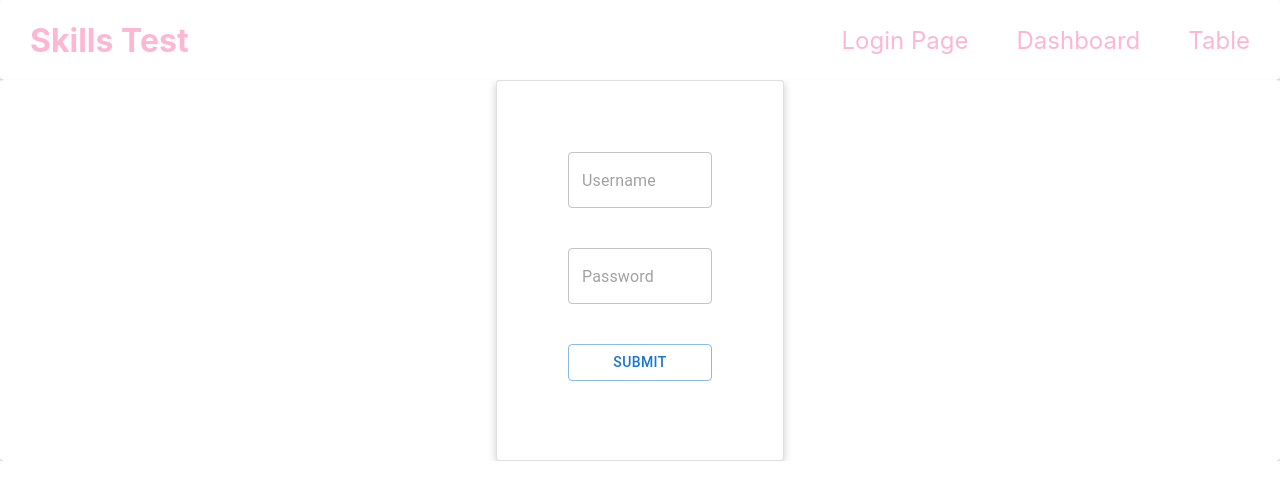
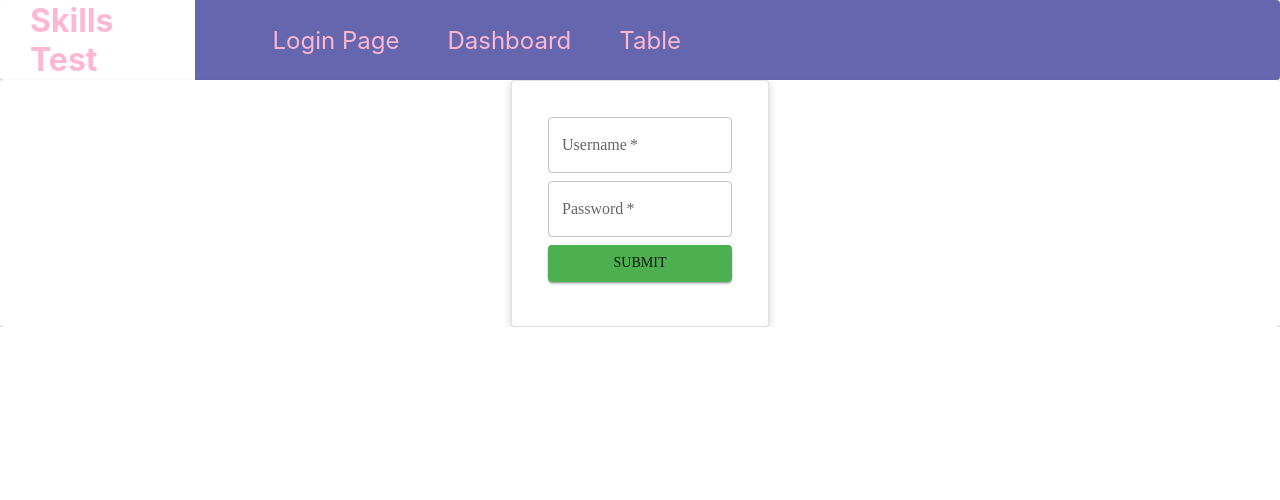
Before and after one commit to AndreaBarberioArke/ArkeSkillsTest, a React (Create React App) app: page / in a window 1280 px wide. Shown: the top 500 px of the page. Built offline with nearby package versions, Linux system fonts and the light colour scheme.

Commit message:
feat: improvements on pages

```diff
--- a/src/App.tsx
+++ b/src/App.tsx
@@ -3,15 +3,20 @@ import { Routes, Route } from "react-router-dom";
 import Dashboard from "./pages/Dashboard";
 import LoginForm from "./pages/LoginPage";
 import Table from "./pages/Table";
+import {ThemeProvider} from "@mui/material";
+import theme from "./theme";
 
 const App: React.FC = () => {
+
   return (
     <div className="App">
-      <Routes>
-        <Route path="/" element={<LoginForm />} />
-        <Route path="/dashboard" element={<Dashboard />} />
-        <Route path="/table" element={<Table />} />
-      </Routes>
+        <ThemeProvider theme={theme}>
+          <Routes>
+            <Route path="/" element={<LoginForm />} />
+            <Route path="/dashboard" element={<Dashboard />} />
+            <Route path="/table" element={<Table />} />
+          </Routes>
+        </ThemeProvider>
     </div>
   );
 };
--- a/src/components/layout/DashboardCard.tsx
+++ b/src/components/layout/DashboardCard.tsx
@@ -1,28 +1,24 @@
 import React from "react";
 import { Card } from "@mui/material";
 import "../../../src/styles/dashboard.css";
-import { styled } from "@mui/material/styles";
-import Paper from "@mui/material/Paper";
 
-export const DashboardCard = ({ props }: any) => {
-  const Element = styled(Paper)(({ theme }) => ({
-    display: "flex",
-    flexFlow: "row wrap",
-    margin: "200px",
-    padding: theme.spacing(3),
-    textAlign: "center",
+export interface DashboardCardProps {
+    image_url: string,
+    name: string,
+    surname: string,
+    floor: string
+}
 
-    [theme.breakpoints.down("sm")]: {
+export const DashboardCard = (props: DashboardCardProps) => {
+  const { image_url, name, surname, floor } = props;
 
-    },
-  }));
   return (
     <Card variant="outlined" className="card-container">
-      <img src={props.image_url} alt={props.name} className="card-img" />
+      <img src={image_url} alt={name} className="card-img" />
       <div className="info-card">
-        <h4>{props.name}</h4>
-        <h4>{props.surname}</h4>
-        <p>User Floor:{props.floor}</p>
+        <h4>{name}</h4>
+        <h4>{surname}</h4>
+        <p>User Floor:{floor}</p>
       </div>
     </Card>
   );
--- a/src/components/layout/MainNavigation.tsx
+++ b/src/components/layout/MainNavigation.tsx
@@ -1,9 +1,9 @@
-import React from "react";
+import React, {useState} from "react";
 import { Link } from "react-router-dom";
 import "../../styles/MainNavigation.css";
 import Paper from "@mui/material/Paper";
 import { styled } from "@mui/material/styles";
-import { IconButton } from "@mui/material";
+import { IconButton, Drawer } from "@mui/material";
 import MenuIcon from "@mui/icons-material/Menu";
 
 const Item = styled(Paper)(({ theme }) => ({
@@ -17,12 +17,9 @@ const ItemMobile = styled(Paper)(({ theme }) => ({
   },
 }));
 
-export const MainNavigation = () => {
-  return (
-    <>
-      <Item className="header">
-        <div className="logo">Skills Test</div>
-        <nav>
+const Nav = () => {
+    return(
+        <nav className='header'>
             <ul>
                 <li>
                     <Link to="/">Login Page</Link>
@@ -35,6 +32,16 @@ export const MainNavigation = () => {
                 </li>
             </ul>
         </nav>
+    )
+}
+
+export const MainNavigation = () => {
+    const [openDrawer,setOpenDrawer]= useState<boolean>(false)
+  return (
+    <>
+      <Item className="header">
+        <div className="logo">Skills Test</div>
+        <Nav/>
       </Item>
 
       <ItemMobile className="item-mobile">
@@ -46,10 +53,18 @@ export const MainNavigation = () => {
           sx={{
             margin: "25px",
           }}
+          onClick={() => setOpenDrawer(true)}
         >
           <MenuIcon />
         </IconButton>
       </ItemMobile>
+      <Drawer
+          open={openDrawer}
+          style={{minWidth: 300}}
+          onClose={() => setOpenDrawer(false)}
+      >
+        <Nav/>
+      </Drawer>
     </>
   );
 };
--- a/src/pages/Dashboard.tsx
+++ b/src/pages/Dashboard.tsx
@@ -1,13 +1,13 @@
-import React, { useState } from "react";
+import React, {useEffect, useState} from "react";
 import Grid from "@mui/material/Grid";
 import Box from "@mui/material/Box";
 import Paper from "@mui/material/Paper";
 import { styled } from "@mui/material/styles";
-import DashboardCard from "../components/layout/DashboardCard";
+import DashboardCard, {DashboardCardProps} from "../components/layout/DashboardCard";
 import axios from "axios";
 import "../../src/styles/dashboard.css";
+import {Typography} from "@mui/material";
 
-export const Dashboard = () => {
 const Element = styled(Paper)(({ theme }) => ({
   display: "flex",
   flexFlow: "row wrap",
@@ -20,14 +20,20 @@ export const Dashboard = () => {
   },
 }));
 
+export const Dashboard = () => {
   const [user, setUser] = useState([]);
 
+  useEffect(() => {
+      getData()
+  },[])
+
+    function getData(){
         axios
             .get("https://run.mocky.io/v3/7b764d09-c540-4408-831b-ec24c14e9121")
             .then((response) => {
                 setUser(response.data.users.info);
             });
-
+    }
   return (
     <div>
       <div className="box-container">
@@ -42,14 +48,18 @@ export const Dashboard = () => {
             <Grid
               className="grid"
               container
-              item
-              xs={12}
+              spacing={4}
+            >
+              {user.length > 0 && user.map((item: DashboardCardProps, index) => (
+                <Grid key={index} item xs={12} md={4} lg={2}>
+                    <DashboardCard
+                        image_url={item.image_url}
+                        name={item.name}
+                        surname={item.surname}
+                        floor={item.floor}/>
+                </Grid>
+              ))}
 
-            >
-              {user &&
-                user.map((item, index) => (
-                  <DashboardCard key={index} props={item} />
-                ))}
             </Grid>
           </Element>
         </Box>
--- a/src/pages/LoginPage.tsx
+++ b/src/pages/LoginPage.tsx
@@ -1,27 +1,30 @@
-import React from "react";
+import React, {ChangeEvent} from "react";
 import { useState } from "react";
 import Card from "@mui/material/Card";
 import CardContent from "@mui/material/CardContent";
-import { TextField } from "@mui/material";
+import {Alert, TextField} from "@mui/material";
 import Button from "@mui/material/Button";
 import { SubmitHandler, useForm } from "react-hook-form";
 import axios from "axios";
 import { useNavigate } from "react-router-dom";
 import Paper from "@mui/material/Paper";
 import { styled } from "@mui/material/styles";
+import "../styles/LoginPage.css";
 
-import "../styles/LoginPage.css";
 const Item = styled(Paper)(({ theme }) => ({
   [theme.breakpoints.down("sm")]: {
     width: "15.625rem",
   },
 }));
+
+
 interface FormValues {
   username: string;
   password: string;
 }
 
 export const LoginForm: React.FC = () => {
+  const [error, setError] = useState<string>('');
   const [user, setUser] = useState({
     username: "",
     password: "",
@@ -40,49 +43,64 @@ export const LoginForm: React.FC = () => {
         if (res.data.username === username && res.data.password === password) {
           navigate("/dashboard");
         } else {
-          alert("Username or Password are incorrect");
+          setError('Username or Password are incorrect')
         }
       });
   };
 
+  function handleOnChange(type: string, e: ChangeEvent<HTMLInputElement | HTMLTextAreaElement>){
+    const value = e.target.value
+    if(type === 'username') {
+      setUser((p) => ({
+        username: value,
+        password: p.password,
+      }));
+    }
+    if(type === 'password') {
+      setUser((p) => ({
+        username:p.username,
+        password: value,
+      }));
+    }
+  }
+
   return (
-    <Card className="container-card">
+    <Card className="container">
       <Item className="card" variant="outlined">
         <form onSubmit={handleSubmit(onFormSubmit)}>
           <CardContent className="card-content">
             <TextField
               className="text-field"
               {...register("username", { required: true })}
-              onChange={(e) => {
-                setUser((p) => ({
-                  username: e.target.value,
-                  password: p.password,
-                }));
-              }}
+              onChange={(e) => handleOnChange('username', e)}
+              label="Username"
               placeholder="Username"
+              required
               variant="outlined"
               type="text"
+              sx={{mb: 2}}
             />
 
             <TextField
-              className="text-field"
               type="password"
               {...register("password", {
                 required: true,
                 minLength: 8,
                 maxLength: 16,
               })}
-              onChange={(e) => {
-                setUser((p) => ({
-                  username: p.username,
-                  password: e.target.value,
-                }));
-              }}
+              onChange={(e) => handleOnChange('password', e)}
+              required
               placeholder="Password"
+              label="Password"
               variant="outlined"
+              sx={{mb: 2}}
             />
+            {!!error && <Alert severity="error" sx={{mb:1}}>{error}</Alert>}
 
-            <Button variant="outlined" type="submit" className="text-field">
+            <Button
+                color="secondary"
+                type="submit"
+                className="text-field">
               Submit
             </Button>
           </CardContent>
--- a/src/styles/LoginPage.css
+++ b/src/styles/LoginPage.css
@@ -1,4 +1,4 @@
-.container-card {
+.container {
   display: flex;
   align-items: center;
   flex-flow: column;
@@ -10,9 +10,6 @@
   align-self: center;
   flex-flow: column;
   justify-content: space-between;
-  margin: 9.375rem;
-  padding: 0.938rem;
-
 }
 
 .card-content {
@@ -20,7 +17,3 @@
   margin: 1.25rem;
   flex-flow: column wrap;
 }
-.text-field {
-
-  margin: 20px !important;
-}
--- /dev/null
+++ b/src/theme.ts
@@ -0,0 +1,38 @@
+import { createTheme } from '@mui/material/styles';
+import { green, purple } from '@mui/material/colors';
+
+const theme = createTheme({
+    palette: {
+        primary: {
+            main: purple[500],
+        },
+        secondary: {
+            main: green[500],
+        },
+    },
+    spacing: 4,
+    components:{
+        MuiButton: {
+            defaultProps:{
+                variant: 'contained'
+            },
+        }
+    },
+    typography: {
+        fontFamily: 'Times new roman',
+        h1: {
+            fontSize: '100px!important',
+        },
+        h2: {
+            fontSize: 80,
+        },
+        h3: {
+            fontSize: 60,
+        },
+        h4: {
+            fontSize: 40,
+        },
+    }
+});
+
+export default theme
```
Lines whose indentation alone changed are shown as unchanged.
